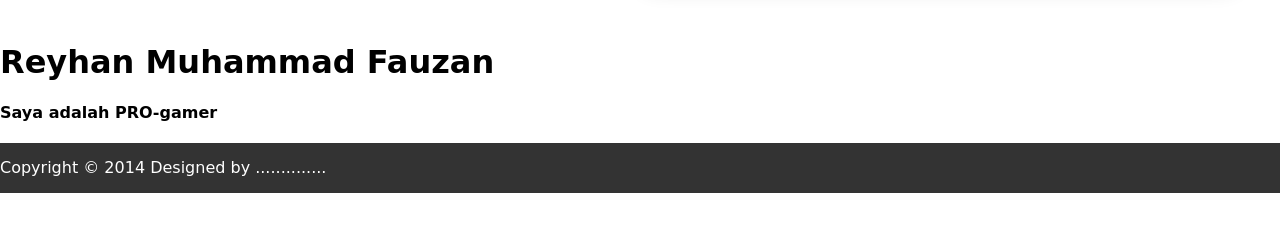
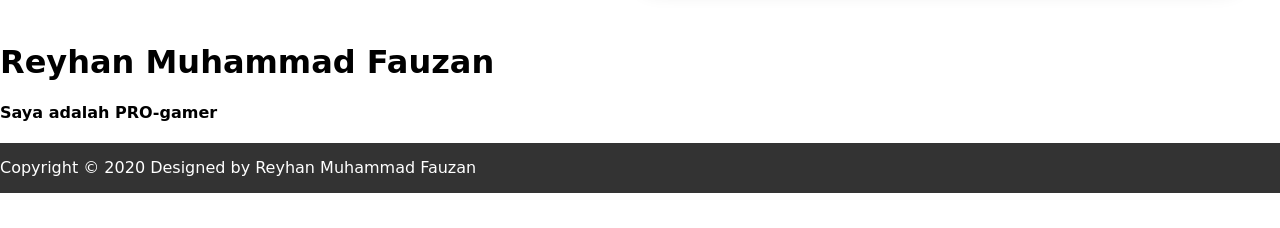
Before and after one commit to reyhan621/profile, a plain HTML site: page index.html in a window 1280 px wide. Shown: the part 572-800 px from the top of the page. Drawn offline with Linux system fonts and the light colour scheme.

Commit message:
final_footer

```diff
--- a/index.html
+++ b/index.html
@@ -62,8 +62,8 @@
         <!--Bisa diisi teks lorem ipsum dibagian ini-->
     </div>
     <div id="footer">
-        Copyright &copy; 2014
-        Designed by ..............
+        Copyright &copy; 2020
+        Designed by Reyhan Muhammad Fauzan
     </div>
 </div>
 </body>
```
